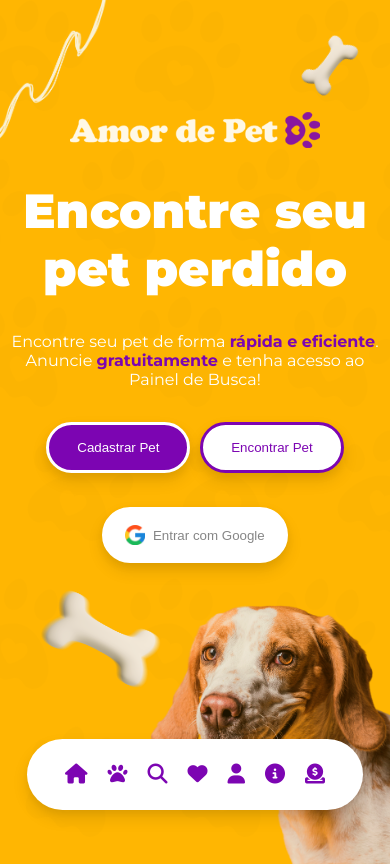
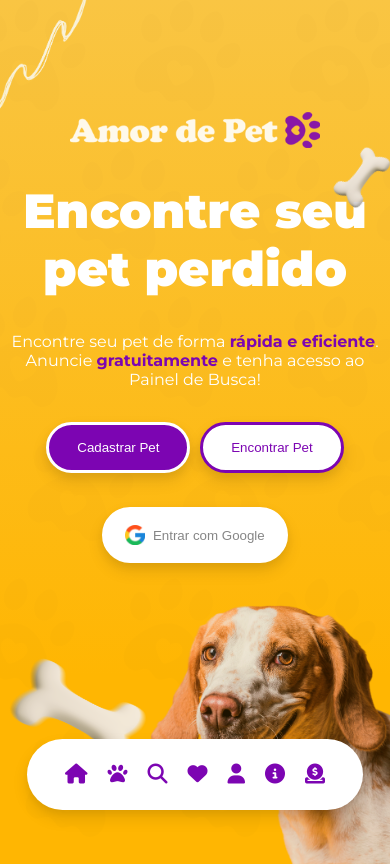
Before and after one commit to Cauefrontdev/amor-de-pet-2.0, a Vue app: page / in a window 390 px wide. Built offline with nearby package versions, Linux system fonts and the light colour scheme; a web font is replaced by a local one.

Commit message:
Add files via upload

```diff
--- a/src/components/HomeComponent.vue
+++ b/src/components/HomeComponent.vue
@@ -47,7 +47,7 @@ export default {
 .container {
   position: relative;
   width: 100vw;
-  background: linear-gradient(to top, #ffb602);
+  background: linear-gradient(to top, #ffb602, #f9c543 );
   height: 100vh;
 }
 
@@ -129,26 +129,26 @@ img {
   }
 
   .vetor {
-  max-width: 30vw;
+  max-width: 25vw;
   position: absolute;
   left: -2%;
   top: -2rem;
 }
 
 .vetor1 {
-  max-width: 35vw;
+  max-width: 40vw;
   position: absolute;
   transform: rotate(25deg);
-  left: 2rem;
-  bottom: 0rem;
+  left: 0rem;
+  bottom: -5rem;
 }
 
 .vetor2 {
   max-width: 15vw;
   position: absolute;
   transform: rotate(-55deg);
-  right: 2rem;
-  top:  3rem;
+  right: 0rem;
+  top:  10rem;
 }
 
 
```
